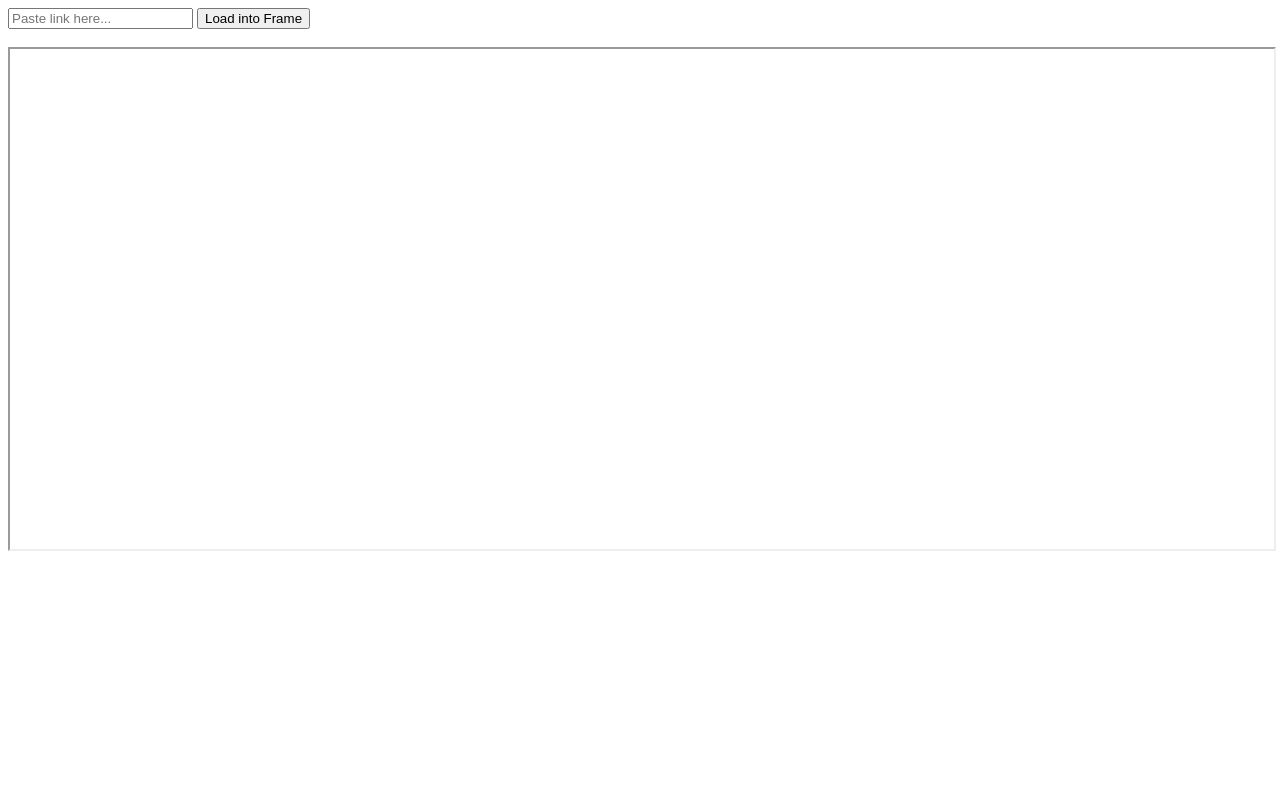
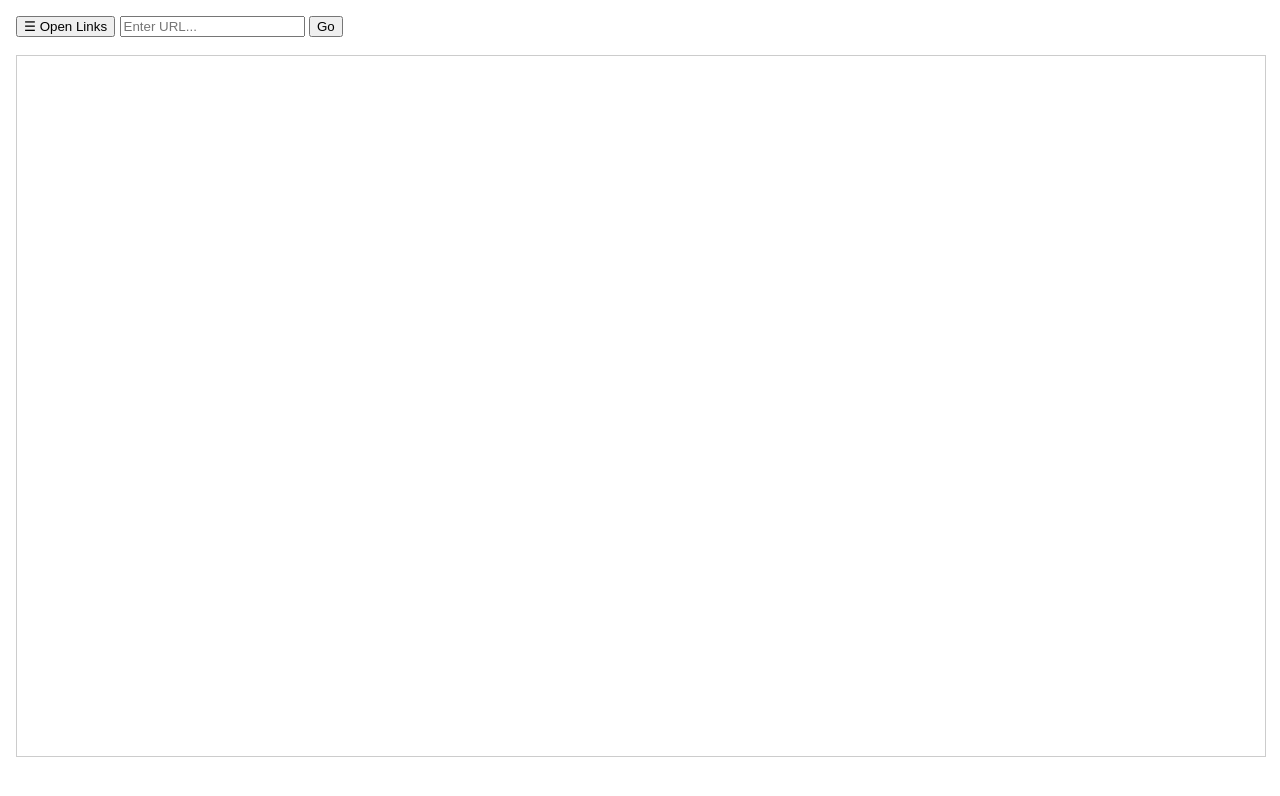
Before and after one commit to ergwastaken/redirector, a plain HTML site: page index.html in a window 1280 px wide. Drawn offline with Linux system fonts and the light colour scheme.

Commit message:
Update index.html

```diff
--- a/index.html
+++ b/index.html
@@ -1,29 +1,105 @@
 <!DOCTYPE html>
 <html>
+<head>
+    <title>Iframe Browser with Sidebar</title>
+    <style>
+        body { font-family: sans-serif; margin: 0; overflow: hidden; }
+
+        /* The Sidebar */
+        #sidebar {
+            height: 100%;
+            width: 0; /* Starts closed */
+            position: fixed;
+            z-index: 1;
+            top: 0;
+            left: 0;
+            background-color: #111;
+            overflow-x: hidden;
+            transition: 0.5s;
+            padding-top: 60px;
+        }
+
+        #sidebar a {
+            padding: 10px 15px;
+            text-decoration: none;
+            font-size: 18px;
+            color: #818181;
+            display: block;
+            transition: 0.3s;
+            cursor: pointer;
+        }
+
+        #sidebar a:hover { color: #f1f1f1; }
+
+        #sidebar .closebtn {
+            position: absolute;
+            top: 0;
+            right: 25px;
+            font-size: 36px;
+            margin-left: 50px;
+        }
+
+        /* Main Content Area */
+        #main {
+            transition: margin-left .5s;
+            padding: 16px;
+        }
+
+        iframe {
+            width: 100%;
+            height: calc(100vh - 100px);
+            border: 1px solid #ccc;
+        }
+    </style>
+</head>
 <body>
 
-    <input type="text" id="urlInput" placeholder="Paste link here...">
-    <button onclick="loadPage()">Load into Frame</button>
+<div id="sidebar">
+    <a href="javascript:void(0)" class="closebtn" onclick="closeNav()">&times;</a>
+    <p style="color:white; padding-left:15px;">Works in Frame:</p>
+    <a onclick="loadInFrame('https://www.wikipedia.org')">Wikipedia</a>
+    <a onclick="loadInFrame('https://www.bing.com')">Bing</a>
 
+    <p style="color:white; padding-left:15px; margin-top:20px;">Opens in New Tab:</p>
+    <a href="https://www.google.com" target="_blank">Google</a>
+    <a href="https://www.youtube.com" target="_blank">YouTube</a>
+    <a href="https://www.amazon.com" target="_blank">Amazon</a>
+</div>
+
+<div id="main">
+    <button onclick="openNav()">&#9776; Open Links</button>
+    <input type="text" id="urlInput" placeholder="Enter URL...">
+    <button onclick="manualLoad()">Go</button>
     <br><br>
+    <iframe id="displayFrame" src=""></iframe>
+</div>
 
-    <iframe id="displayFrame" width="100%" height="500px" src=""></iframe>
+<script>
+    // Sidebar Controls
+    function openNav() {
+        document.getElementById("sidebar").style.width = "250px";
+        document.getElementById("main").style.marginLeft = "250px";
+    }
 
-    <script>
-        function loadPage() {
-            var url = document.getElementById('urlInput').value;
+    function closeNav() {
+        document.getElementById("sidebar").style.width = "0";
+        document.getElementById("main").style.marginLeft= "0";
+    }
 
-            if (url !== "") {
-                // Add https:// if missing
-                if (!url.startsWith('http')) {
-                    url = 'https://' + url;
-                }
+    // Loading Logic
+    function loadInFrame(url) {
+        document.getElementById('displayFrame').src = url;
+        closeNav(); // Close sidebar after clicking
+    }
 
-                // Change the iframe source to the new URL
-                document.getElementById('displayFrame').src = url;
-            }
+    function manualLoad() {
+        var url = document.getElementById('urlInput').value;
+        if (url !== "") {
+            if (!url.startsWith('http')) url = 'https://' + url;
+            document.getElementById('displayFrame').src = url;
         }
-    </script>
+    }
+</script>
 
 </body>
 </html>
```
